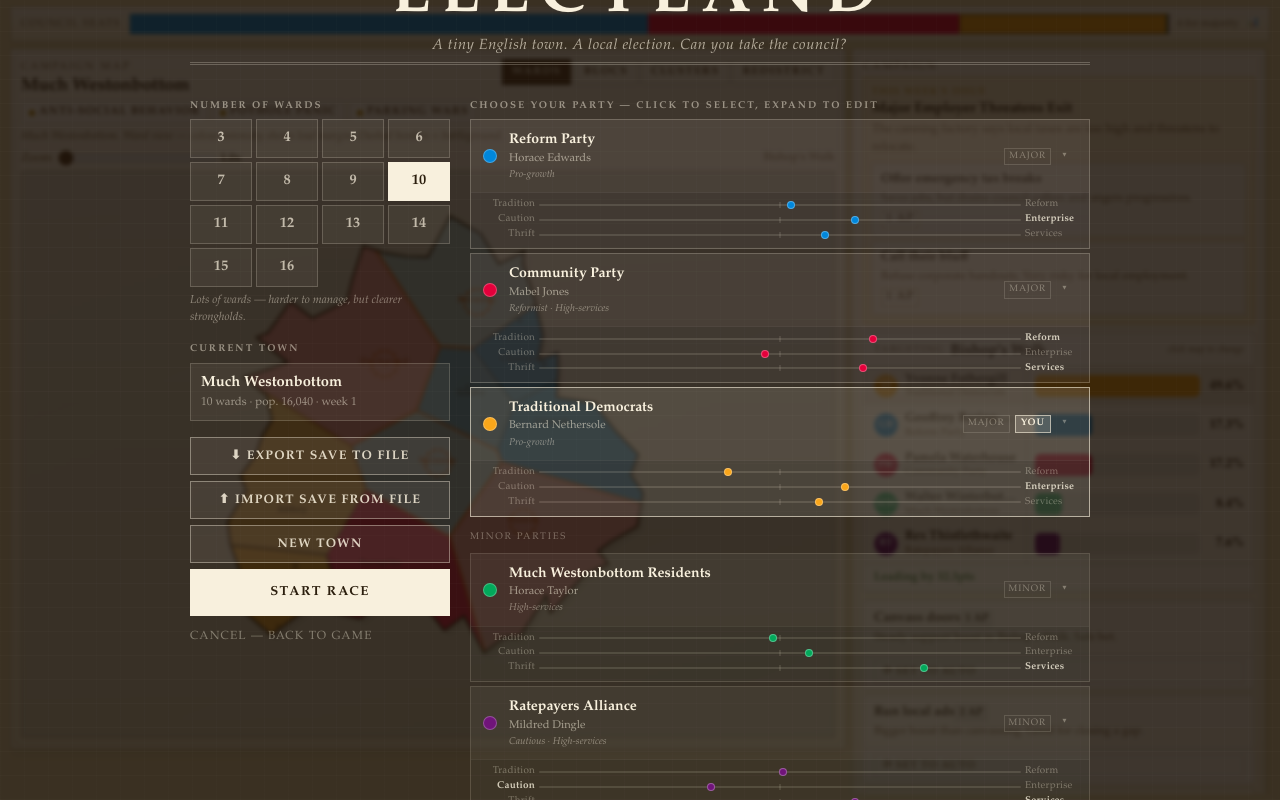
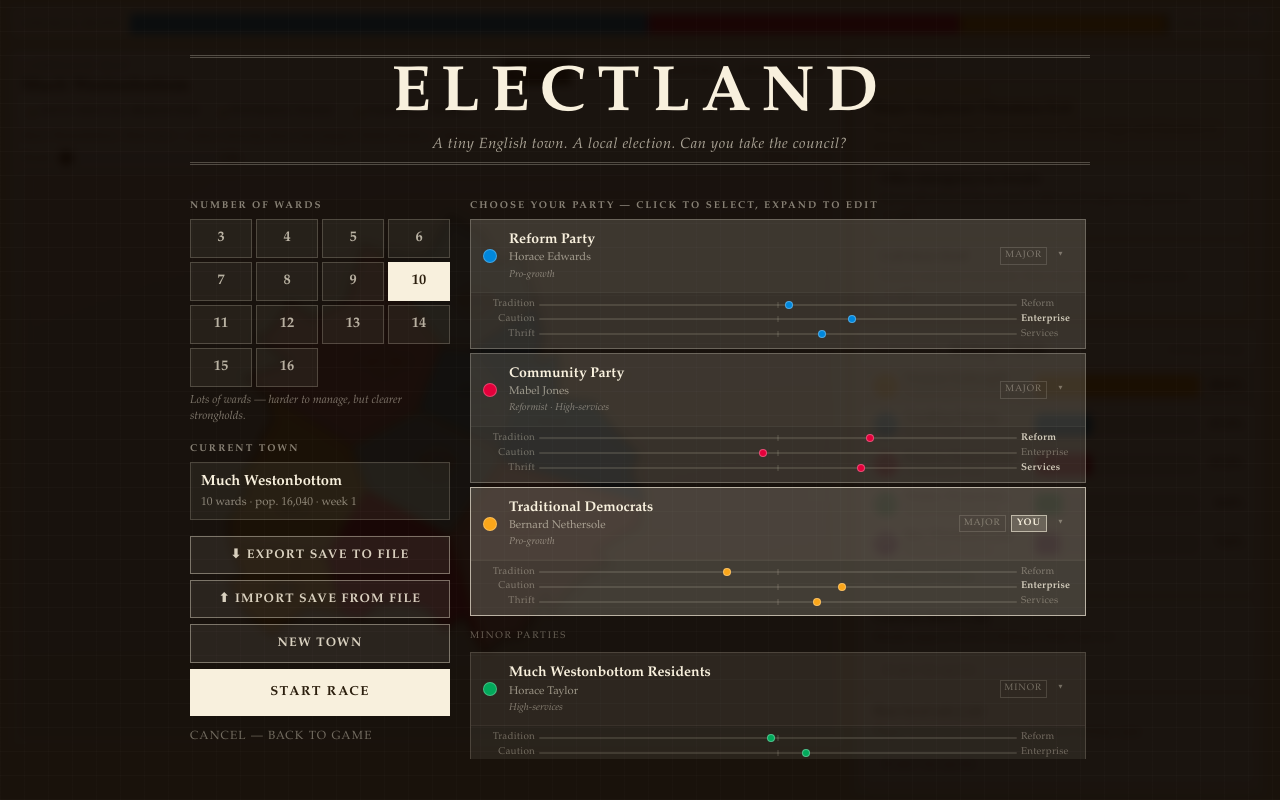
Before and after one commit to Lem0naise/electland, a React (Vite) app: page / in a window 1280 px wide. Both pictures are taken after a click on the button "GENERATE TOWN". Built offline with nearby package versions, Linux system fonts and the light colour scheme.

Commit message:
parties padding

```diff
--- a/src/App.css
+++ b/src/App.css
@@ -118,10 +118,11 @@ button, input, select, textarea { font: inherit; }
   inset: 0;
   z-index: 200;
   display: flex;
-  align-items: center;
+  align-items: flex-start;
   justify-content: center;
   overflow-y: auto;
-  padding: 16px;
+  overscroll-behavior: contain;
+  padding: 40px 16px;
 }
 
 .setup-screen.is-splash {
@@ -129,8 +130,8 @@ button, input, select, textarea { font: inherit; }
 }
 
 .setup-screen.is-modal {
-  background: rgba(20, 12, 4, 0.82);
-  backdrop-filter: blur(2px);
+  background: rgba(12, 6, 2, 0.94);
+  backdrop-filter: blur(4px);
 }
 
 .setup-bg {
@@ -149,6 +150,7 @@ button, input, select, textarea { font: inherit; }
   display: flex;
   flex-direction: column;
   gap: 24px;
+  margin: auto;
 }
 
 /* Masthead */
@@ -299,7 +301,14 @@ button, input, select, textarea { font: inherit; }
   display: flex;
   flex-direction: column;
   gap: 6px;
-}
+  max-height: 70vh;
+  overflow-y: auto;
+  padding-right: 4px;
+  scrollbar-width: thin;
+  scrollbar-color: rgba(248,240,221,0.15) transparent;
+}
+.setup-parties::-webkit-scrollbar { width: 4px; }
+.setup-parties::-webkit-scrollbar-thumb { background: rgba(248,240,221,0.15); border-radius: 2px; }
 
 .setup-party-group {
   display: flex;
@@ -309,22 +318,22 @@ button, input, select, textarea { font: inherit; }
 .setup-party-group.minor { margin-top: 2px; }
 
 .setup-party-card {
-  border: 1px solid rgba(248,240,221,0.22);
-  background: rgba(248,240,221,0.08);
+  border: 1px solid rgba(248,240,221,0.25);
+  background: rgba(248,240,221,0.16);
   overflow: hidden;
   transition: border-color 140ms ease, background 140ms ease;
 }
 .setup-party-card:hover {
-  background: rgba(248,240,221,0.12);
-  border-color: rgba(248,240,221,0.35);
+  background: rgba(248,240,221,0.2);
+  border-color: rgba(248,240,221,0.4);
 }
 .setup-party-card.is-selected {
-  border-color: rgba(248,240,221,0.6);
-  background: rgba(248,240,221,0.14);
+  border-color: rgba(248,240,221,0.65);
+  background: rgba(248,240,221,0.22);
 }
 .setup-party-card.is-minor {
-  border-color: rgba(248,240,221,0.12);
-  background: rgba(248,240,221,0.05);
+  border-color: rgba(248,240,221,0.15);
+  background: rgba(248,240,221,0.09);
 }
 .setup-party-card.is-minor.is-selected {
   border-color: rgba(248,240,221,0.45);
@@ -604,12 +613,12 @@ button, input, select, textarea { font: inherit; }
 
 /* Inline edit panel */
 .setup-party-edit {
-  border-top: 1px solid rgba(248,240,221,0.1);
+  border-top: 1px solid rgba(248,240,221,0.15);
   padding: 10px 12px;
   display: grid;
   grid-template-columns: 1fr 1fr auto;
   gap: 8px;
-  background: rgba(0,0,0,0.15);
+  background: rgba(0,0,0,0.35);
 }
 .setup-edit-field {
   display: flex;
@@ -625,8 +634,8 @@ button, input, select, textarea { font: inherit; }
 .setup-edit-field input[type='text'],
 .setup-edit-field input:not([type]),
 .setup-edit-field input[type='color'] {
-  border: 1px solid rgba(248,240,221,0.2);
-  background: rgba(248,240,221,0.08);
+  border: 1px solid rgba(248,240,221,0.25);
+  background: rgba(248,240,221,0.12);
   color: #f8f0dd;
   padding: 5px 8px;
   font: inherit;
@@ -658,6 +667,7 @@ button, input, select, textarea { font: inherit; }
   flex-direction: column;
   gap: 4px;
   padding-top: 2px;
+  grid-column: 1 / -1;
 }
 .setup-edit-field-label {
   font-size: 0.62rem;
```
